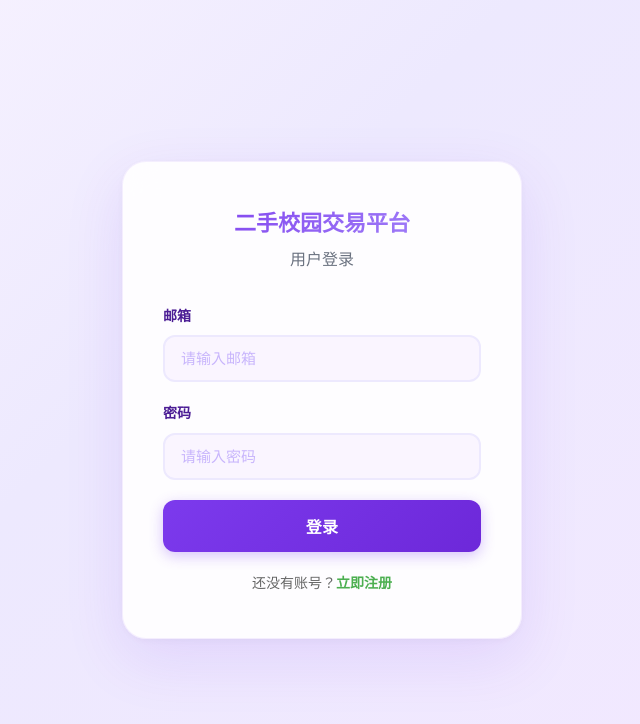
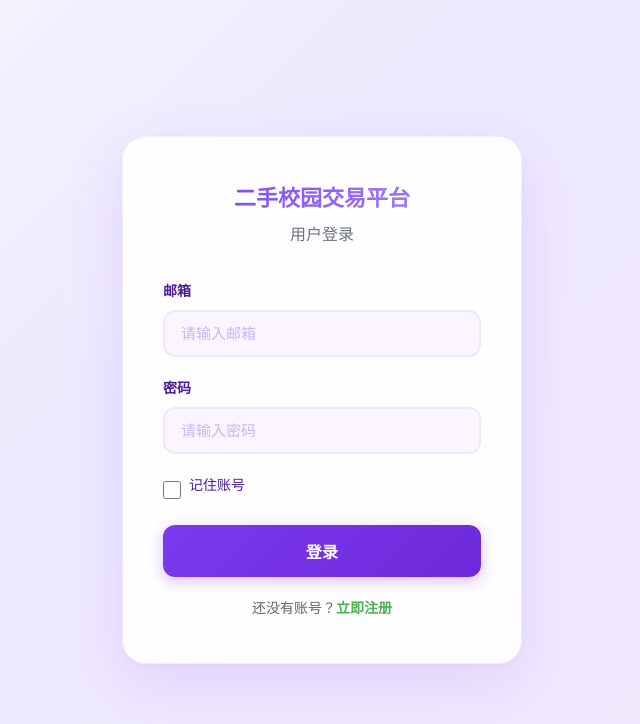
Before and after one commit to starlight1108/pbl6, a Vue app in the folder pbl6/: page /login in a window 1280 px wide. Shown: the top 724 px of the page, without its empty margins (318-958 px from the left). Built offline with nearby package versions, Linux system fonts and the light colour scheme.

Commit message:
记住账号

```diff
--- a/pbl6/src/views/Login.vue
+++ b/pbl6/src/views/Login.vue
@@ -1,5 +1,5 @@
 <script setup>
-import { ref } from 'vue'
+import { ref, onMounted } from 'vue'
 import { useRouter } from 'vue-router'
 import { useUserStore } from '../stores/user.js'
 
@@ -11,7 +11,17 @@ const formData = ref({
   password: ''
 })
 
+const rememberAccount = ref(false)
 const errorMessage = ref('')
+
+// 页面加载时，检查是否有保存的账号
+onMounted(() => {
+  const savedEmail = localStorage.getItem('rememberedEmail')
+  if (savedEmail) {
+    formData.value.email = savedEmail
+    rememberAccount.value = true
+  }
+})
 
 const handleSubmit = async () => {
   if (!formData.value.email || !formData.value.password) {
@@ -21,6 +31,15 @@ const handleSubmit = async () => {
 
   try {
     await userStore.login(formData.value.email, formData.value.password)
+
+    // 如果勾选了记住账号，保存邮箱到localStorage
+    if (rememberAccount.value) {
+      localStorage.setItem('rememberedEmail', formData.value.email)
+    } else {
+      // 如果没有勾选，清除保存的邮箱
+      localStorage.removeItem('rememberedEmail')
+    }
+
     router.push('/')
   } catch (error) {
     errorMessage.value = error.message || '登录失败，请重试'
@@ -55,6 +74,16 @@ const handleSubmit = async () => {
             placeholder="请输入密码"
             required
           >
+        </div>
+
+        <div class="remember-account">
+          <input
+            type="checkbox"
+            id="rememberAccount"
+            v-model="rememberAccount"
+            class="checkbox-input"
+          >
+          <label for="rememberAccount" class="checkbox-label">记住账号</label>
         </div>
 
         <div v-if="errorMessage" class="error-message">
@@ -153,6 +182,33 @@ input::placeholder {
   opacity: 0.6;
 }
 
+.remember-account {
+  display: flex;
+  align-items: center;
+  margin-bottom: 20px;
+  gap: 8px;
+}
+
+.checkbox-input {
+  width: 18px;
+  height: 18px;
+  cursor: pointer;
+  accent-color: #7C3AED;
+  border-radius: 4px;
+}
+
+.checkbox-label {
+  color: #4C1D95;
+  font-size: 14px;
+  cursor: pointer;
+  user-select: none;
+  font-weight: 500;
+}
+
+.checkbox-label:hover {
+  color: #7C3AED;
+}
+
 .error-message {
   color: #EF4444;
   font-size: 14px;
```
